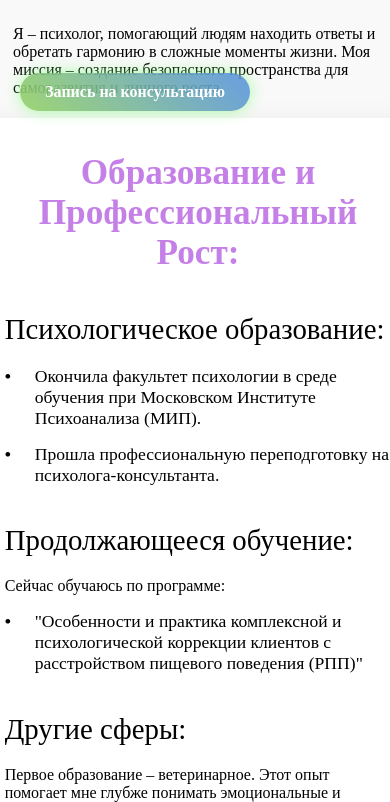
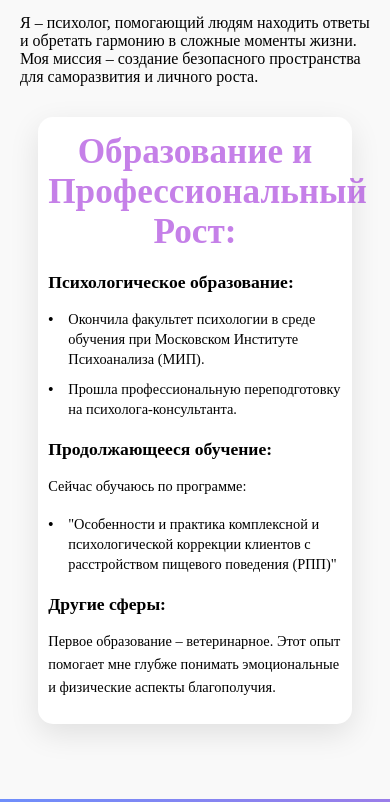
Before and after one commit to MrGreeeeeeeen/AlexPage, a plain HTML site: page index.html in a window 390 px wide. Shown: the part 638-1440 px from the top of the page. Drawn offline with Linux system fonts and the light colour scheme.

Commit message:
ver 0.5
changed the location of objects and edited medical queries

```diff
--- a/script.js
+++ b/script.js
@@ -23,95 +23,48 @@ function animateGradient(element) {
 }
 
 document.addEventListener('DOMContentLoaded', function () {
-    const bubble = document.getElementById('serviceBubble');
     const expandedBubble = document.getElementById('expandedBubble');
     const label = document.createElement('div');
 
     // Создаем и стилизуем ярлык
     label.id = 'serviceLabel';
-    label.className = 'mobile-label';
+    label.className = 'mobile-label animate-gradient';
     label.textContent = 'Запись на консультацию';
     document.body.appendChild(label);
 
-    // Устанавливаем позицию label
-    label.style.position = 'fixed';
-    label.style.left = '20px';
-    label.style.bottom = '20px';
-    label.style.zIndex = '1000';
+    // Применяем анимацию градиента к ярлыку
+    animateGradient(label);
+
     const closeButton = document.createElement('button');
     closeButton.textContent = 'X';
     closeButton.className = 'close-button';
 
-    function addClickEffect(element) {
-        element.addEventListener('mousedown', function () {
-            this.style.transform = 'scale(0.95)';
-            this.style.boxShadow = '0 0 15px rgba(255, 255, 255, 0.8)';
-        });
-
-        element.addEventListener('mouseup', function () {
-            this.style.transform = 'scale(1)';
-            this.style.boxShadow = '';
-        });
-
-        element.addEventListener('mouseleave', function () {
-            this.style.transform = 'scale(1)';
-            this.style.boxShadow = '';
-        });
-    }
-
-    addClickEffect(label);
-
-    function closeBubble() {
-        expandedBubble.style.display = 'none';
-        label.style.display = 'block';
-
-        if (expandedBubble.contains(closeButton)) {
+    function toggleBubble(show) {
+        expandedBubble.style.display = show ? 'block' : 'none';
+        label.style.display = show ? 'none' : 'block';
+        if (show) {
+            expandedBubble.appendChild(closeButton);
+        } else if (expandedBubble.contains(closeButton)) {
             expandedBubble.removeChild(closeButton);
         }
     }
 
-    label.addEventListener('click', function () {
-        this.style.display = 'none';
-        expandedBubble.style.display = 'block';
-        expandedBubble.appendChild(closeButton);
-    });
-
-    closeButton.addEventListener('click', function (event) {
-        event.stopPropagation();
-        closeBubble();
-    });
-
-    document.addEventListener('click', function (event) {
-        if (expandedBubble.style.display === 'block' &&
-            !expandedBubble.contains(event.target) &&
-            !label.contains(event.target)) {
-            closeBubble();
+    // Делегирование событий
+    document.body.addEventListener('click', function(event) {
+        if (event.target === label) {
+            toggleBubble(true);
+        } else if (event.target === closeButton ||
+                   (expandedBubble.style.display === 'block' &&
+                    !expandedBubble.contains(event.target) &&
+                    !label.contains(event.target))) {
+            toggleBubble(false);
         }
     });
 
     // Скрываем оригинальный bubble
-    bubble.style.display = 'none';
+    document.getElementById('serviceBubble').style.display = 'none';
 
-    // Добавляем стили для анимации
-    const style = document.createElement('style');
-    style.textContent = `
-        @keyframes gradientShift {
-            0% { background-position: 0% 50%; }
-            50% { background-position: 100% 50%; }
-            100% { background-position: 0% 50%; }
-        }
-        @keyframes colorfulShadow {
-            0% { box-shadow: 0 0 15px rgba(255, 0, 255, 0.7); }
-            33% { box-shadow: 0 0 15px rgba(0, 255, 255, 0.7); }
-            66% { box-shadow: 0 0 15px rgba(255, 255, 0, 0.7); }
-            100% { box-shadow: 0 0 15px rgba(255, 0, 255, 0.7); }
-        }
-    `;
-    document.head.appendChild(style);
-
-    // Скрываем оригинальный bubble
-    bubble.style.display = 'none';
-    animateGradient(label);
-    animateGradient(expandedBubble);
-
+    // Добавляем классы для анимации вместо прямого изменения стилей
+    label.classList.add('animate-gradient');
+    expandedBubble.classList.add('animate-gradient');
 });
--- a/styles.css
+++ b/styles.css
@@ -38,7 +38,7 @@ header {
     position: relative;
     overflow: hidden;
     min-height: 130px;
-    max-height: 25vh;
+    max-height: 2vh;
 }
 
 .header {
@@ -65,9 +65,12 @@ header .description {
 }
 
 header .description:hover {
-    transform: translateY(-2px);
-    text-shadow: 2px 2px 4px rgba(0, 0, 0, 0.2);
+    transform: scale(1.05);
+    text-shadow:
+        2px 2px 4px rgba(0, 0, 0, 0.3),
+        -2px -2px 4px rgba(255, 255, 255, 0.3);
 }
+
 
 
 @media (max-width: 768px) {
@@ -90,6 +93,7 @@ header .description:hover {
 .mobile-label {
     display: block;
     position: fixed;
+    left: 20px;
     bottom: 20px;
     right: 20px;
     color: white;
@@ -108,14 +112,62 @@ header .description:hover {
 }
 
 @media (max-width: 768px) and (orientation: portrait) {
+    body {
+        padding: 0;
+    }
+
+    .container {
+        width: 100%;
+        max-width: 100%;
+        padding-left: 15px;
+        padding-right: 15px;
+        margin-left: auto;
+        margin-right: auto;
+        box-sizing: border-box;
+    }
+
+    .about-header,
+    .about-education,
+    .education-block {
+        width: 100%;
+        max-width: 100%;
+        margin-left: 0;
+        margin-right: 0;
+        padding-left: 0;
+        padding-right: 0;
+    }
+
+    .header {
+        max-width: 100%;
+        padding-left: 15px;
+        padding-right: 15px;
+    }
     #serviceBubble {
         display: none;
     }
 
     .mobile-label {
         display: block;
+        left: 15px;
+        right: 15px;
+    }
+
+    footer .social-icon:hover {
+        margin-right: 0;
+    }
+
+    .footer-content {
+        flex-direction: column;
+        align-items: center;
+        padding-left: 15px;
+        padding-right: 15px;
+    }
+
+    .footer-row {
+        margin-bottom: 10px;
     }
 }
+
 
 
 
@@ -167,18 +219,16 @@ header .description:hover {
     margin-left: 4%; /* Отступ между блоками */
     margin-right: 4%;
 }
-
  @media (max-width: 896px) {
      .container {
          flex-direction: column;
          align-items: center;
-        margin-left: -17px;
      }
 
      .about-header,
      .about-education {
          flex: 0 0 100%;
-        max-width: 95%; /* Ограничиваем ширину на мобильных устройствах */
+         max-width: 95%;
          margin-left: auto;
          margin-right: auto;
          margin-bottom: 30px;
@@ -187,12 +237,30 @@ header .description:hover {
          align-items: center;
      }
 
+     .education-block {
+         width: 90%;
+         margin: 15px auto; /* Добавляем одинаковые отступы сверху и снизу */
+         padding: 20px; /* Уменьшаем внутренние отступы для мобильных устройств */
+     }
 
-    .education-block {
-        width: 110%; /* Блоки занимают всю доступную ширину */
+     .education-block h3 {
+         width: 100%;
+         margin-bottom: 15px; /* Добавляем отступ снизу для заголовка */
      }
-    .education-block h3 {
-        width:100%; /* Блоки занимают всю доступную ширину */
+
+     .education-block h4 {
+         margin-top: 15px; /* Добавляем отступ сверху для подзаголовков */
+         margin-bottom: 10px;
+     }
+
+     .education-block p,
+     .education-block ul {
+         width: 100%;
+         margin-bottom: 15px; /* Добавляем отступ снизу для параграфов и списков */
+     }
+
+     .education-block ul li {
+         margin-bottom: 10px; /* Уменьшаем отступ между элементами списка */
      }
  }
 
@@ -206,24 +274,27 @@ header .description:hover {
 }
 
 .education-block {
+    width: 100%;
+    margin: 15px 0;
+    padding: 20px;
+    box-sizing: border-box;
     background-color: #fff;
     border-radius: 15px;
-    padding: 30px;
     box-shadow: 0 10px 30px rgba(0,0,0,0.1);
     transition: transform 0.3s ease, box-shadow 0.3s ease;
-    margin-top: 5px;
-    margin-bottom: 5px;
 }
 
-.education-block:hover {
-    transform: translateY(-5px);
-    box-shadow: 0 15px 40px rgba(0,0,0,0.15);
+.education-block h4 {
+    font-size: 1.3rem;
+    color: var(--secondary-color);
+    margin-top: 20px;
+    margin-bottom: 10px;
 }
-.education-block h4 {
-    font-size: 1.8rem;
-    color: var(--secondary-color);
-    margin-bottom: 20px;
-    font-weight: 500;
+
+.education-block p {
+    font-size: 1rem;
+    line-height: 1.6;
+    margin-bottom: 15px;
 }
 
 .education-block ul {
@@ -232,10 +303,11 @@ header .description:hover {
 }
 
 .education-block ul li {
-    margin-bottom: 15px;
+    margin-bottom: 10px;
     position: relative;
-    padding-left: 30px;
-    font-size: 1.1rem;
+    padding-left: 20px;
+    font-size: 1rem;
+    line-height: 1.4;
 }
 
 .education-block ul li::before {
@@ -247,6 +319,37 @@ header .description:hover {
     position: absolute;
     left: 0;
 }
+
+@media (max-width: 768px) {
+    .education-block {
+        padding: 15px;
+    }
+
+    .education-block h4 {
+        font-size: 1.2rem;
+    }
+
+    .education-block p,
+    .education-block ul li {
+        font-size: 0.95rem;
+    }
+}
+
+@media (max-width: 480px) {
+    .education-block {
+        padding: 10px;
+    }
+
+    .education-block h4 {
+        font-size: 1.1rem;
+    }
+
+    .education-block p,
+    .education-block ul li {
+        font-size: 0.9rem;
+    }
+}
+
 
 .about-content {
     display: flex;
@@ -290,14 +393,8 @@ header .description:hover {
         align-items: start;
     }
 
-    .social-links {
-        display:flex;
-        gap:1px;
-        padding-right: 4px;
-    }
-
+    /* Общие стили для социальных иконок */
     .social-icon {
-        font-size: 24px;
         color: white;
         text-decoration: none;
         transition: transform 0.3s ease, color 0.3s ease;
@@ -305,8 +402,41 @@ header .description:hover {
 
     .social-icon:hover {
         transform: scale(1.2);
+    }
+
+    /* Стили для социальных иконок в footer */
+    footer .social-links {
+        display: flex;
+        gap: 1px;
+        padding-right: 4px;
+    }
+
+    footer .social-icon {
+        font-size: 24px;
+    }
+
+    footer .social-icon:hover {
         color: #f0f0f0;
     }
+
+    /* Стили для социальных иконок в bubble */
+    .expanded-bubble .social-links {
+        margin-top: 9px;
+        margin-left: 10px;
+        gap: 20px;
+        display: flex;
+        justify-content: center;
+    }
+
+    .expanded-bubble .social-icon {
+        font-size: 2rem;
+        margin: 0 0.2px;
+    }
+
+    .expanded-bubble .social-icon:hover {
+        color: #51b7df;
+    }
+
 
     .info {
         display: flex;
@@ -547,30 +677,54 @@ header .description:hover {
     transform: scale(0.5) translateY(50px);
     transition: opacity 0.5s ease-out, transform 0.5s cubic-bezier(0.18, 0.89, 0.32, 1.28);
 }
+
     #serviceLabel {
-    width: 200px; /* Установите желаемую ширину */
-    font-size: 16px;
+        width: 15px;
+        height: 210px;
+        font-size: 18px;
         font-weight: bold;
         box-shadow: 0 0 15px rgba(0, 0, 0, 0.201);
         transition: all 0.3s ease;
-    margin-bottom: 75px;
         cursor: pointer;
         position: fixed;
-    left: 20px;
-    bottom: 20px;
+        left: 8px;
+        top: 35%;
+        transform: translateX(-50%);
         z-index: 1000;
-    padding: 10px 15px;
-    border-radius: 20px;
-    background: linear-gradient(135deg, #6e8efb, #a777e3);
+        padding: 15px 10px;
+        border-radius: 0 20px 20px 0;
         color: white;
-    white-space: nowrap; /* Предотвращает перенос текста */
-    overflow: hidden; /* Скрывает текст, который не помещается */
-    text-overflow: ellipsis; /* Добавляет многоточие в конце, если текст не помещается */
-    text-align: center;
+        writing-mode: vertical-rl;
+        text-orientation: mixed;
+        display: flex;
+        align-items: end;
+        justify-content: center;
     }
 
+    #serviceLabel:hover {
+        left: 0;
+        box-shadow: 5px 0 15px rgba(0, 0, 0, 0.3);
+        transform: scale(1.05);
+    }
 
-#serviceLabel:hover {
-    transform: scale(1.05);
-    box-shadow: 0 0 20px rgba(0, 0, 0, 0.3);
+    .animate-gradient {
+        background: linear-gradient(45deg,
+            hsla(0, 60%, 60%, 0.9),
+            hsla(120, 60%, 60%, 0.9),
+            hsla(240, 60%, 60%, 0.9));
+        background-size: 200% 200%;
+        animation: gradientShift 5s ease infinite, colorfulShadow 10s infinite linear;
     }
+
+    @keyframes gradientShift {
+        0% { background-position: 0% 50%; }
+        50% { background-position: 100% 50%; }
+        100% { background-position: 0% 50%; }
+    }
+
+    @keyframes colorfulShadow {
+        0% { box-shadow: 0 0 15px rgba(255, 0, 255, 0.7); }
+        33% { box-shadow: 0 0 15px rgba(0, 255, 255, 0.7); }
+        66% { box-shadow: 0 0 15px rgba(255, 255, 0, 0.7); }
+        100% { box-shadow: 0 0 15px rgba(255, 0, 255, 0.7); }
+    }
```
Also changed, not shown: index.html (+1 -1 lines). Lines whose indentation alone changed are shown as unchanged.
